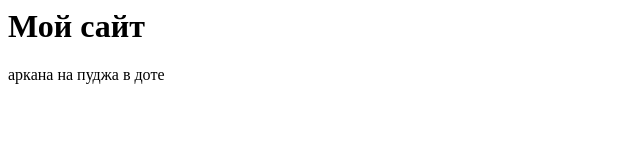
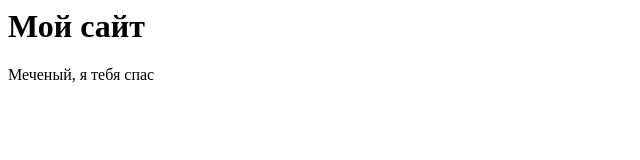
Before and after one commit to Vsha2/123, a plain HTML site: page index.html in a window 1280 px wide. Shown: the full height of the page, 0-640 px from the left. Drawn offline with Linux system fonts and the light colour scheme.

Commit message:
Update index.html

```diff
--- a/index.html
+++ b/index.html
@@ -1,4 +1,4 @@
 <html>
   <h1>Мой сайт</h1>
-  <p>аркана на пуджа в доте</p>
+  <p>Меченый, я тебя спас</p>
   </html>
```
